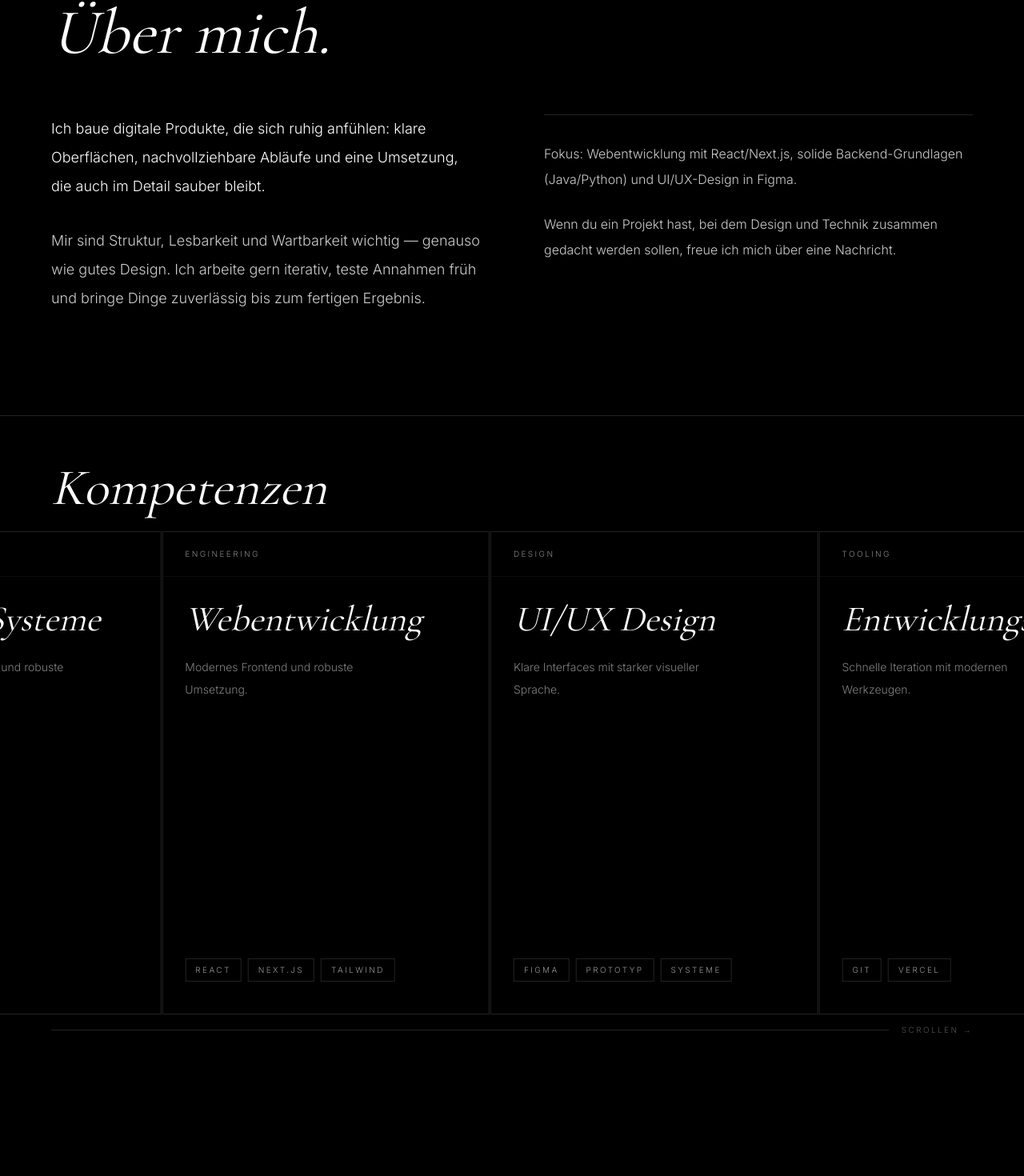
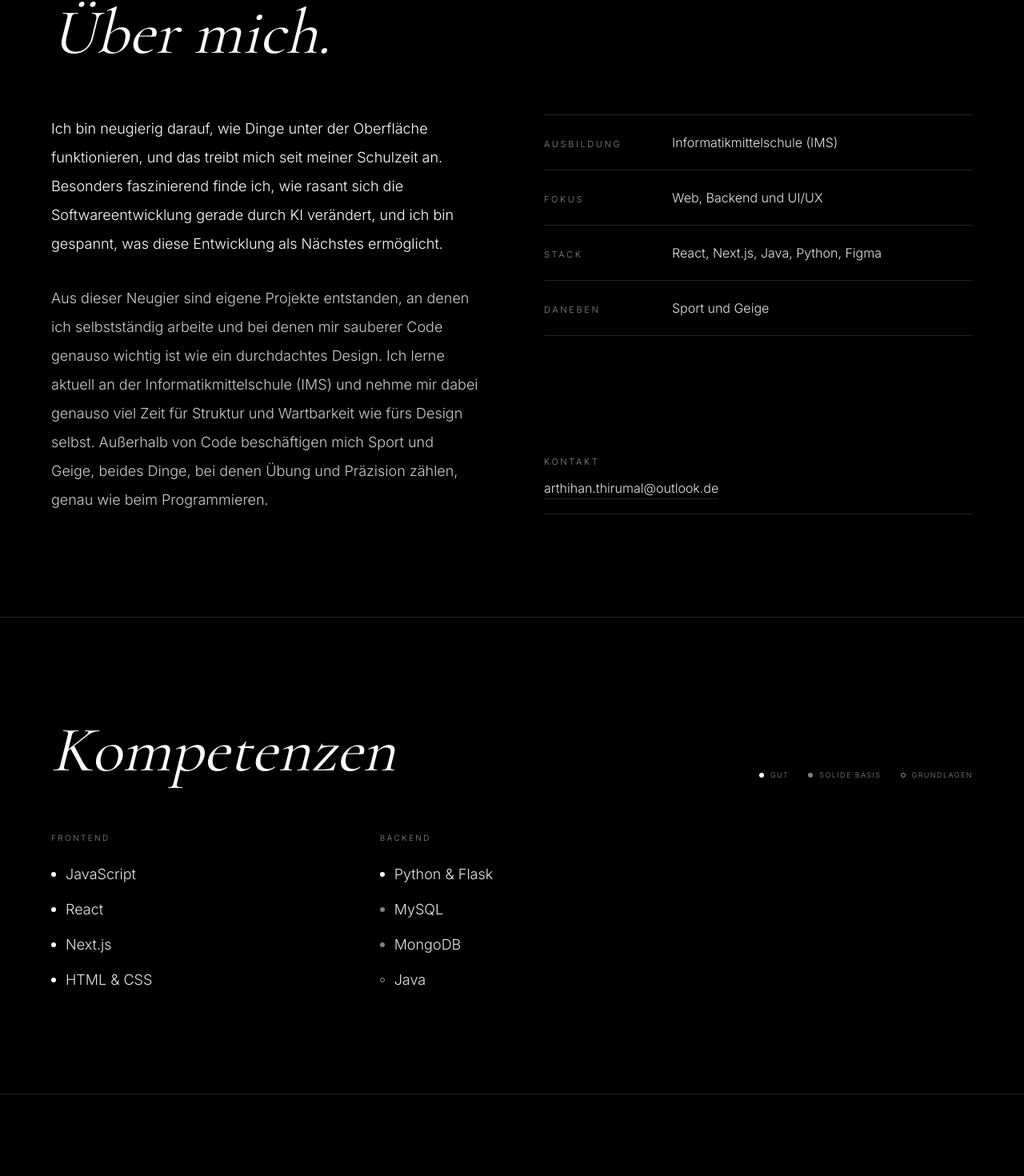
Before and after one commit to ArthihanTm/portfolio_arthihanTm, a Next.js app: page / in a window 1280 px wide. Shown: the part 1000-2470 px from the top of the page at 80% size. Built offline with nearby package versions, Linux system fonts and the light colour scheme.

Commit message:
Update package-lock.json for dependency version upgrades, remove ContactSection component from the Home page, enhance AboutSection with new facts and contact email, and refactor SkillsSection for improved skill presentation.

```diff
--- a/app/page.tsx
+++ b/app/page.tsx
@@ -1,5 +1,4 @@
 import AboutSection from "@/components/AboutSection";
-import ContactSection from "@/components/ContactSection";
 import HeroBanner from "@/components/HeroBanner";
 import Nav from "@/components/Nav";
 import ProjectsSection from "@/components/ProjectsSection";
@@ -14,7 +13,6 @@ export default function Home() {
         <AboutSection />
         <SkillsSection />
         <ProjectsSection />
-        <ContactSection />
       </main>
     </>
   );
--- a/components/AboutSection.tsx
+++ b/components/AboutSection.tsx
@@ -1,3 +1,24 @@
+import { CONTACT_EMAIL } from "@/lib/contact";
+
+const facts = [
+  {
+    label: "Ausbildung",
+    value: "Informatikmittelschule (IMS)",
+  },
+  {
+    label: "Fokus",
+    value: "Web, Backend und UI/UX",
+  },
+  {
+    label: "Stack",
+    value: "React, Next.js, Java, Python, Figma",
+  },
+  {
+    label: "Daneben",
+    value: "Sport und Geige",
+  },
+];
+
 export default function AboutSection() {
   return (
     <section
@@ -12,26 +33,53 @@ export default function AboutSection() {
         <div className="mt-16 grid gap-12 md:grid-cols-2 md:gap-20">
           <div className="space-y-8 text-lg leading-9 text-white/92">
             <p>
-              Ich baue digitale Produkte, die sich ruhig anfühlen: klare
-              Oberflächen, nachvollziehbare Abläufe und eine Umsetzung, die auch
-              im Detail sauber bleibt.
+              Ich bin neugierig darauf, wie Dinge unter der Oberfläche
+              funktionieren, und das treibt mich seit meiner Schulzeit an.
+              Besonders faszinierend finde ich, wie rasant sich die
+              Softwareentwicklung gerade durch KI verändert, und ich bin
+              gespannt, was diese Entwicklung als Nächstes ermöglicht.
             </p>
             <p className="text-white/80">
-              Mir sind Struktur, Lesbarkeit und Wartbarkeit wichtig — genauso
-              wie gutes Design. Ich arbeite gern iterativ, teste Annahmen früh
-              und bringe Dinge zuverlässig bis zum fertigen Ergebnis.
+              Aus dieser Neugier sind eigene Projekte entstanden, an denen ich
+              selbstständig arbeite und bei denen mir sauberer Code genauso
+              wichtig ist wie ein durchdachtes Design. Ich lerne aktuell an
+              der Informatikmittelschule (IMS) und nehme mir dabei genauso
+              viel Zeit für Struktur und Wartbarkeit wie fürs Design selbst.
+              Außerhalb von Code beschäftigen mich Sport und Geige, beides
+              Dinge, bei denen Übung und Präzision zählen, genau wie beim
+              Programmieren.
             </p>
           </div>
 
-          <div className="border-t border-border pt-8 text-base leading-8 text-white/80">
-            <p>
-              Fokus: Webentwicklung mit React/Next.js, solide Backend-Grundlagen
-              (Java/Python) und UI/UX-Design in Figma.
-            </p>
-            <p className="mt-6">
-              Wenn du ein Projekt hast, bei dem Design und Technik zusammen
-              gedacht werden sollen, freue ich mich über eine Nachricht.
-            </p>
+          <div className="flex flex-col">
+            <dl className="divide-y divide-border border-y border-border">
+              {facts.map((fact) => (
+                <div
+                  key={fact.label}
+                  className="grid grid-cols-1 gap-2 py-5 sm:grid-cols-[8.5rem_1fr] sm:items-baseline sm:gap-6"
+                >
+                  <dt className="font-label text-[11px] uppercase tracking-label text-muted">
+                    {fact.label}
+                  </dt>
+                  <dd className="text-base leading-7 text-white/90">
+                    {fact.value}
+                  </dd>
+                </div>
+              ))}
+            </dl>
+
+            <div className="mt-auto border-b border-border py-5">
+              <p className="font-label text-[11px] uppercase tracking-label text-muted">
+                Kontakt
+              </p>
+              <a
+                href={`mailto:${CONTACT_EMAIL}`}
+                className="mt-3 inline-block text-base text-white/90 underline decoration-border decoration-1 underline-offset-[7px] transition-[color,text-decoration-color] duration-300 hover:text-white hover:decoration-white"
+                data-cursor="grow"
+              >
+                {CONTACT_EMAIL}
+              </a>
+            </div>
           </div>
         </div>
       </div>
--- a/components/ProjectsSection.tsx
+++ b/components/ProjectsSection.tsx
@@ -27,9 +27,6 @@ export default function ProjectsSection() {
       {/* Header */}
       <div className="mb-16 flex items-end justify-between gap-8">
         <div>
-          <p className="font-label text-[11px] uppercase tracking-label text-muted">
-            Portfolio
-          </p>
           <h2 className="mt-3 font-display text-[clamp(2.5rem,6vw,4rem)] italic leading-[0.95]">
             Projektübersicht
           </h2>
--- a/components/SkillsSection.tsx
+++ b/components/SkillsSection.tsx
@@ -1,155 +1,78 @@
-"use client";
-
-import { useRef, useEffect } from "react";
-import { motion, useScroll, useTransform } from "framer-motion";
-
-const skillBlocks = [
+const skillGroups = [
   {
-    category: "ENGINEERING",
-    title: "Backend-Systeme",
-    description: "Saubere Logik, stabile APIs und robuste Datenflüsse.",
-    tags: ["Java", "Python"],
+    title: "Frontend",
+    skills: [
+      { name: "JavaScript", level: "good" },
+      { name: "React", level: "good" },
+      { name: "Next.js", level: "good" },
+      { name: "HTML & CSS", level: "good" },
+    ],
   },
   {
-    category: "ENGINEERING",
-    title: "Webentwicklung",
-    description: "Modernes Frontend und robuste Umsetzung.",
-    tags: ["React", "Next.js", "Tailwind"],
-  },
-  {
-    category: "DESIGN",
-    title: "UI/UX Design",
-    description: "Klare Interfaces mit starker visueller Sprache.",
-    tags: ["Figma", "Prototyp", "Systeme"],
-  },
-  {
-    category: "TOOLING",
-    title: "Entwicklungs-Tools",
-    description: "Schnelle Iteration mit modernen Werkzeugen.",
-    tags: ["Git", "Vercel"],
+    title: "Backend",
+    skills: [
+      { name: "Python & Flask", level: "good" },
+      { name: "MySQL", level: "intermediate" },
+      { name: "MongoDB", level: "intermediate" },
+      { name: "Java", level: "basic" },
+    ],
   },
 ];
 
+const levelStyles = {
+  good: "bg-white",
+  intermediate: "bg-white/50",
+  basic: "border border-white/60",
+};
+
 export default function SkillsSection() {
-  const containerRef = useRef<HTMLDivElement>(null);
-  const trackRef = useRef<HTMLDivElement>(null);
-
-  useEffect(() => {
-    const container = containerRef.current;
-    const track = trackRef.current;
-    if (!container || !track) return;
-
-    const measure = () => {
-      const dist = Math.max(
-        0,
-        track.scrollWidth - document.documentElement.clientWidth
-      );
-      container.style.height = `calc(100vh + ${dist}px)`;
-    };
-
-    measure();
-    window.addEventListener("resize", measure);
-    const ro = new ResizeObserver(measure);
-    ro.observe(track);
-    return () => {
-      window.removeEventListener("resize", measure);
-      ro.disconnect();
-    };
-  }, []);
-
-  const { scrollYProgress } = useScroll({
-    target: containerRef,
-    offset: ["start start", "end end"],
-  });
-
-  const x = useTransform(scrollYProgress, (p) => {
-    const track = trackRef.current;
-    if (!track) return 0;
-    return (
-      -p *
-      Math.max(0, track.scrollWidth - document.documentElement.clientWidth)
-    );
-  });
-
-  const hintOpacity = useTransform(scrollYProgress, [0, 0.06], [1, 0]);
-
   return (
-    <div id="kompetenzen" ref={containerRef}>
-      <section className="sticky top-0 h-screen overflow-hidden border-t border-border flex flex-col">
-        {/* Header */}
-        <div className="px-6 pt-12 pb-6 md:px-10 lg:px-16 flex-none">
-          <h2 className="mt-3 font-display text-[clamp(2.5rem,6vw,4rem)] italic leading-[0.95]">
+    <section
+      id="kompetenzen"
+      className="border-t border-border px-6 py-24 md:px-10 md:py-32 lg:px-16"
+    >
+      <div className="mx-auto max-w-[1440px]">
+        <div className="flex flex-col gap-8 md:flex-row md:items-end md:justify-between">
+          <h2 className="font-display text-[clamp(3rem,8vw,5rem)] italic leading-[0.95]">
             Kompetenzen
           </h2>
+
+          <div className="flex flex-wrap gap-x-6 gap-y-2 font-label text-[9px] uppercase tracking-[0.16em] text-muted">
+            <span className="flex items-center gap-2">
+              <i className="h-1.5 w-1.5 rounded-full bg-white" /> Gut
+            </span>
+            <span className="flex items-center gap-2">
+              <i className="h-1.5 w-1.5 rounded-full bg-white/50" /> Solide Basis
+            </span>
+            <span className="flex items-center gap-2">
+              <i className="h-1.5 w-1.5 rounded-full border border-white/60" /> Grundlagen
+            </span>
+          </div>
         </div>
 
-        {/* Track */}
-        <div className="flex-1 min-h-0">
-          <motion.div
-            ref={trackRef}
-            className="flex h-full gap-px px-6 md:px-10 lg:px-16"
-            style={{ x, width: "max-content" }}
-          >
-            {skillBlocks.map((block, i) => (
-              <motion.article
-                key={block.title}
-                data-cursor="grow"
-                initial={{ opacity: 0 }}
-                animate={{ opacity: 1 }}
-                transition={{ duration: 0.7, delay: 0.15 + i * 0.1 }}
-                className="group relative flex-none border border-border bg-black flex flex-col overflow-hidden"
-                style={{ width: "clamp(260px, 32vw, 480px)" }}
-              >
-                {/* Top bar */}
-                <div className="flex items-start justify-between border-b border-border/40 px-7 py-5">
-                  <span className="font-label text-[10px] uppercase tracking-label text-muted">
-                    {block.category}
-                  </span>
-                </div>
-
-                {/* Body */}
-                <div className="flex flex-1 flex-col px-7 pb-10 pt-8">
-                  <p className="font-display text-[clamp(2rem,3.5vw,3.25rem)] italic leading-[0.95] text-white transition-transform duration-500 ease-out group-hover:-translate-y-1">
-                    {block.title}
-                  </p>
-                  <p className="mt-6 max-w-[30ch] text-sm leading-7 text-white/50">
-                    {block.description}
-                  </p>
-                  <div className="mt-auto flex flex-wrap gap-2 pt-8">
-                    {block.tags.map((tag) => (
-                      <span
-                        key={tag}
-                        className="border border-border px-3 py-1.5 font-label text-[10px] uppercase tracking-label text-white/60 transition-colors duration-300 group-hover:border-white/30 group-hover:text-white"
-                      >
-                        {tag}
-                      </span>
-                    ))}
-                  </div>
-                </div>
-              </motion.article>
-            ))}
-
-            {/* End spacer */}
-            <div
-              className="flex-none"
-              style={{ width: "clamp(48px, 6vw, 80px)" }}
-            />
-          </motion.div>
+        <div className="mt-16 grid gap-12 sm:grid-cols-2 lg:grid-cols-3 lg:gap-20">
+          {skillGroups.map((group) => (
+            <div key={group.title}>
+              <h3 className="font-label text-[10px] uppercase tracking-label text-muted">
+                {group.title}
+              </h3>
+              <ul className="mt-6 space-y-4">
+                {group.skills.map((skill) => (
+                  <li key={skill.name} className="flex items-center gap-3">
+                    <span
+                      aria-hidden="true"
+                      className={`h-1.5 w-1.5 flex-none rounded-full ${
+                        levelStyles[skill.level as keyof typeof levelStyles]
+                      }`}
+                    />
+                    <span className="text-lg text-white/90">{skill.name}</span>
+                  </li>
+                ))}
+              </ul>
+            </div>
+          ))}
         </div>
-
-        {/* Scroll hint */}
-        <motion.div
-          style={{ opacity: hintOpacity }}
-          className="flex-none px-6 pb-6 pt-3 md:px-10 lg:px-16"
-        >
-          <div className="flex items-center gap-4">
-            <div className="h-px flex-1 bg-border" />
-            <span className="font-label text-[10px] uppercase tracking-label text-muted/60">
-              Scrollen →
-            </span>
-          </div>
-        </motion.div>
-      </section>
-    </div>
+      </div>
+    </section>
   );
 }
--- a/components/ui/interactive-image-accordion.tsx
+++ b/components/ui/interactive-image-accordion.tsx
@@ -6,6 +6,7 @@ import type {
   ImageAccordionItemData,
   InteractiveImageAccordionProps,
 } from "@/types/image-accordion";
+import { CONTACT_EMAIL } from "@/lib/contact";
 
 export type { ImageAccordionItemData, InteractiveImageAccordionProps };
 
@@ -95,7 +96,7 @@ export default function InteractiveImageAccordion({
   headline = "",
   description,
   ctaLabel,
-  ctaHref = "#kontakt",
+  ctaHref = `mailto:${CONTACT_EMAIL}`,
   initialActiveIndex = 0,
 }: InteractiveImageAccordionProps) {
   const safeIndex = Math.min(
@@ -216,7 +217,7 @@ export function LandingAccordionItem() {
       headline="Accelerate Gen-AI Tasks on Any Device"
       description="Build high-performance AI apps on-device without the hassle of model compression or edge deployment."
       ctaLabel="Contact Us"
-      ctaHref="#kontakt"
+      ctaHref={`mailto:${CONTACT_EMAIL}`}
       initialActiveIndex={4}
     />
   );
--- /dev/null
+++ b/lib/contact.ts
@@ -0,0 +1 @@
+export const CONTACT_EMAIL = "arthihan.thirumal@outlook.de";
```
Also changed, not shown: components/ContactSection.tsx (deleted, +0 -111 lines), components/PageLoader.tsx (+12 -2 lines), 1 other file (tests, documents, lock files or other folders).
